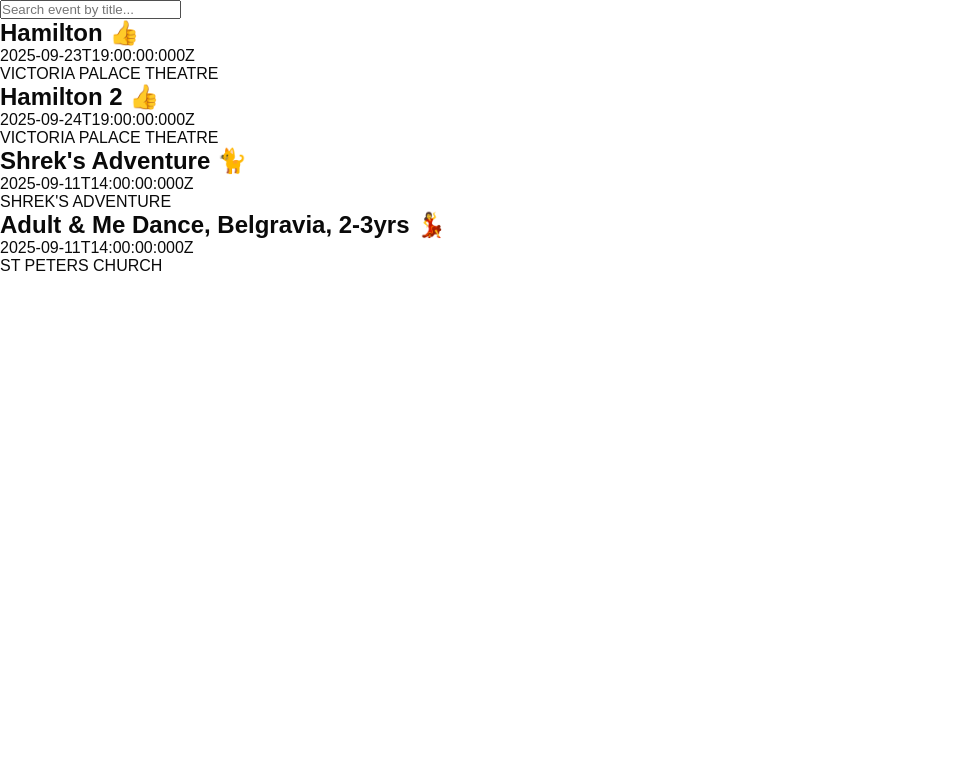
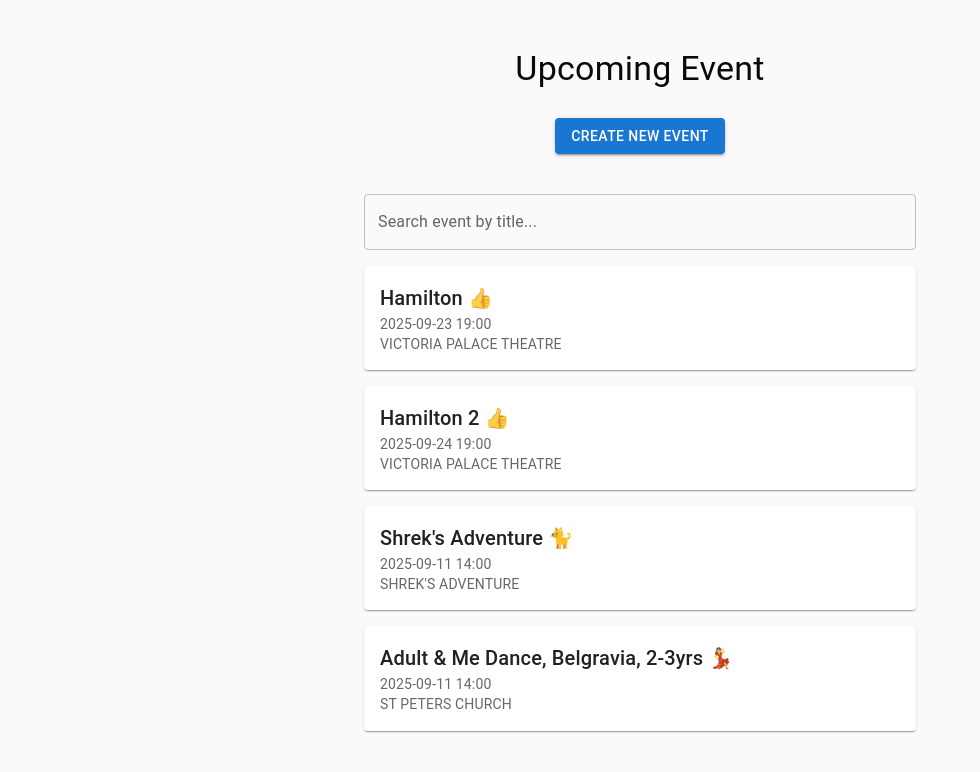
Before and after one commit to bugtender/loopla-app, a Next.js app: page / in a window 1280 px wide. Shown: the top 772 px of the page, without its empty margins (0-980 px from the left). Built offline with nearby package versions, Linux system fonts and the light colour scheme.

Commit message:
Add Material-UI to make it looks better.

```diff
--- a/data/events.json
+++ b/data/events.json
@@ -1,30 +1,30 @@
 [
   {
-    "id": 1,
+    "id": "1",
     "title": "Shrek's Adventure 🐈",
     "description": "What is Shrek's Adventure London?",
-    "date": "2025-09-11T14:00:00:000Z",
+    "date": "2025-09-11T14:00:00.000Z",
     "location": "SHREK'S ADVENTURE"
   },
   {
-    "id": 2,
+    "id": "2",
     "title": "Hamilton 👍",
     "description": "Inspired by Ron Chernow's biography of Alexander Hamilton, HAMILTON has book, music and lyrics by Lin-Manuel Miranda.",
-    "date": "2025-09-23T19:00:00:000Z",
+    "date": "2025-09-23T19:00:00.000Z",
     "location": "VICTORIA PALACE THEATRE"
   },
   {
-    "id": 3,
+    "id": "3",
     "title": "Hamilton 2 👍",
     "description": "Inspired by Ron Chernow's biography of Alexander Hamilton, HAMILTON has book, music and lyrics by Lin-Manuel Miranda.",
-    "date": "2025-09-24T19:00:00:000Z",
+    "date": "2025-09-24T19:00:00.000Z",
     "location": "VICTORIA PALACE THEATRE"
   },
   {
-    "id": 4,
+    "id": "4",
     "title": "Adult & Me Dance, Belgravia, 2-3yrs 💃",
     "description": "Our Adult and Me program has been designed to introduce young children to the exciting and joyful world of dance through the building blocks of posture, stretch, creative improvisation and rhythm.",
-    "date": "2025-09-11T14:00:00:000Z",
+    "date": "2025-09-11T14:00:00.000Z",
     "location": "ST PETERS CHURCH"
   }
 ]
--- a/src/app/api/events/route.ts
+++ b/src/app/api/events/route.ts
@@ -1,7 +1,7 @@
 import { NextResponse } from "next/server";
 import fs from 'fs';
 import path from 'path';
-import { CreateEventData, Event } from "@/app/types/events";
+import { CreateEventData, Event } from "@/types/events"
 
 const eventFilePath = path.join(process.cwd(), 'data', 'events.json')
 
@@ -41,7 +41,6 @@
 
     const { title, date, description, location } = body
 
-    console.log(body)
     if( !title || !date || !location){
       return NextResponse.json(
         {error: 'Title, date and location are required'},
@@ -66,7 +65,6 @@
       location: location.toUpperCase()
     }
 
-    console.log(newEvent)
     events.push(newEvent);
     writeEventToFile(events)
 
--- a/src/app/page.tsx
+++ b/src/app/page.tsx
@@ -1,7 +1,10 @@
 'use client';
 
 import { useEffect, useState } from "react";
-import { Event } from "./types/events";
+import { Event } from "@/types/events"
+import Link from "next/link";
+import { Container, TextField, Typography, Card, CardContent, Box, Button, CardActionArea, CircularProgress } from "@mui/material";
+import dayjs from "dayjs";
 
 export default function Home() {
   const [events, setEvents] = useState<Event[]>([])
@@ -39,39 +42,77 @@
 
   if(loading){
     return (
-      <div>Loading events....</div>
-    )
+      <Box
+        sx={{
+          display: "flex",
+          justifyContent: "center",
+          alignItems: "center",
+          minHeight: "100vh",
+        }}
+      >
+        <CircularProgress />
+      </Box>
+    );
   }
 
   return (
-    <div >
-      <main >
-        <div>
-          <input
-            type="text"
-            placeholder="Search event by title..."
+    <Box sx={{ bgcolor: "grey.50", py: 6, minHeight: "100vh" }}>
+      <Container maxWidth="sm">
+        <Box
+          sx={{
+            display: "flex",
+            flexDirection: "column",
+            alignItems: "center",
+            gap: 2,
+          }}
+        >
+          <Typography variant="h4" component="h1" gutterBottom align="center">
+            Upcoming Event
+          </Typography>
+
+
+          <Link href="/new-event">
+            <Button
+              variant="contained"
+              color="primary"
+              sx={{ mb: 3 }}
+            >
+              Create New Event
+            </Button>
+          </Link>
+
+
+          <TextField
+            fullWidth
+            label="Search event by title..."
+            variant="outlined"
             value={searchTerm}
             onChange={(e) => setSearchTerm(e.target.value)}
-            />
-        </div>
-        <div>
+          />
+
           {filteredEvents.length === 0 ? (
-            <p>
-              {searchTerm ? 'No events foud match your search' : 'No events'}
-            </p>
-          ):(
+            <Typography variant="body1" color="text.secondary">
+              {searchTerm ? "No events found matching your search" : "No events"}
+            </Typography>
+          ) : (
             filteredEvents.map((event) => (
-              <div key={event.id}>
-                <h2>{event.title}</h2>
-                <p>{event.date}</p>
-                <p>{event.location}</p>
-              </div>
-            )))
-          }
-        </div>
-      </main>
-      <footer>
-      </footer>
-    </div>
+             <Card sx={{ width: "100%" }} key={event.id}>
+              <CardActionArea component={Link} href={`/event/${event.id}`}>
+                <CardContent>
+                  <Typography variant="h6">{event.title}</Typography>
+                  <Typography variant="body2" color="text.secondary">
+                    {dayjs(event.date).format("YYYY-MM-DD HH:mm")}
+                  </Typography>
+                  <Typography variant="body2" color="text.secondary">
+                    {event.location}
+                  </Typography>
+                </CardContent>
+              </CardActionArea>
+            </Card>
+            ))
+          )}
+        </Box>
+      </Container>
+    </Box>
   );
 }
```
Also changed, not shown: package.json (+9 -4 lines), src/app/event/[id]/page.tsx (added, +96 -0 lines), src/app/new-event/page.tsx (+131 -70 lines), src/types/events.ts (renamed from src/app/types/events.ts), 1 other file (tests, documents, lock files or other folders).
